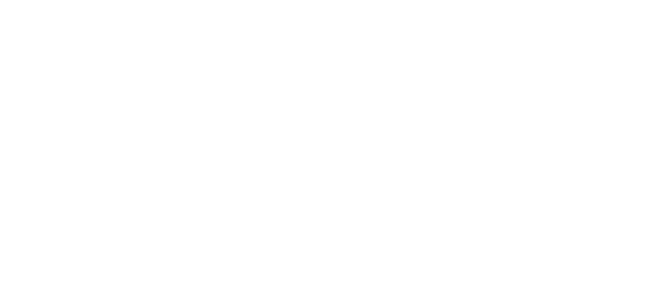
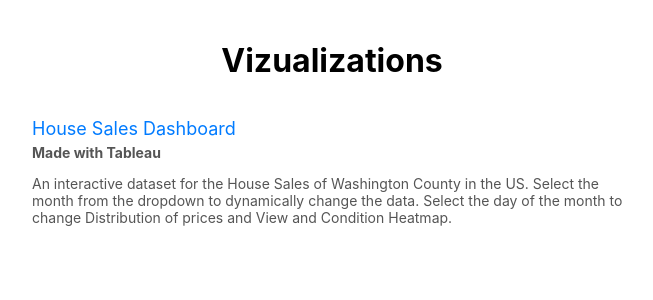
Before and after one commit to tonhwk/my-data-portfolio, a React (Create React App) app: page /visualizations in a window 1280 px wide. Before the commit this address had no page. Shown: the top 300 px of the page, without its empty margins (308-961 px from the left). Built offline with nearby package versions, Linux system fonts and the light colour scheme; the HTML template or start-up script is replaced by a standard one.

Commit message:
adding tableau project

```diff
--- a/src/App.js
+++ b/src/App.js
@@ -5,6 +5,7 @@ import { BrowserRouter as Router, Routes, Route } from 'react-router-dom';
 import Home from "./pages/Home/"
 import AdvancedDataAnalysisPage from "./pages/AdvancedDataAnalysisTechniques/Advanced"
 import RealWorldDataProjectsPage from './pages/RealWorldDataProjects/RealWorldDataProjects';
+import Visualizations from './pages/Visualizations/Visualizations';
 
 
 function App() {
@@ -14,6 +15,7 @@ function App() {
         <Route path="/" element={<Home />} />
         <Route path="/advanced_data_analysis" element={ <AdvancedDataAnalysisPage />} />
         <Route path="/real_world_data_projects" element={ < RealWorldDataProjectsPage/>} />
+        <Route path="/visualizations" element={ < Visualizations/>} />
       </Routes>
     </Router>
 
--- a/src/components/DataSkillCards/DataSkillCards.jsx
+++ b/src/components/DataSkillCards/DataSkillCards.jsx
@@ -18,8 +18,10 @@ function DataSkillCards() {
         </Link>
       </div>
       <div className="info-card">
-        <h2 className="info-card-title">Interactive Visualizations</h2>
-        <p className="info-card-description">Create interactive visualizations using tools like Plotly, Bokeh, or D3.js to engage users and allow them to explore the data interactively.</p>
+      <Link to="/visualizations">
+          <h2 className="info-card-title">Interactive Visualizations</h2>
+          <p className="info-card-description">Interactive visualizations using dashboards like Tableau and tools like Plotly, Bokeh, or D3.js to engage users and allow them to explore the data interactively.</p>
+        </Link>
       </div>
       <div className="info-card">
         <h2 className="info-card-title">Data Cleaning and Preprocessing</h2>
--- /dev/null
+++ b/src/pages/Visualizations/Visualizations.jsx
@@ -0,0 +1,26 @@
+import React from 'react';
+import './Visualizations.styles.css'; // Import CSS file for styling
+
+function Visualizations() {
+  return (
+    <div className="tableau-visualizations-container">
+      <h1>Vizualizations</h1>
+      <ul className="visualization-list">
+        <li>
+          <a href="https://public.tableau.com/app/profile/antonio4234/viz/HouseSalesDashboard_17156295410160/HouseSalesDashboard" target="_blank" rel="noopener noreferrer">
+            House Sales Dashboard
+          </a>
+          <p className="made-with">Made with Tableau</p>
+          <p>An interactive dataset for the House Sales of Washington County in the US.
+            Select the month from the dropdown to dynamically change the data. Select the day of
+            the month to change Distribution of prices and View and Condition Heatmap.
+          </p>
+        </li>
+
+        {/* Add more dashboards as needed */}
+      </ul>
+    </div>
+  );
+}
+
+export default Visualizations;
--- /dev/null
+++ b/src/pages/Visualizations/Visualizations.styles.css
@@ -0,0 +1,34 @@
+.tableau-visualizations-container {
+  margin-top: 20px;
+  display: flex;
+  flex-direction: column;
+  align-items: center; /* Align items horizontally at the center */
+}
+
+.visualization-list {
+  list-style-type: none;
+  padding: 0;
+  max-width: 600px; /* Adjust the maximum width as needed */
+
+}
+
+.visualization-list li {
+  margin-bottom: 20px;
+}
+
+.visualization-list li a {
+  font-size: 18px;
+  color: #007bff; /* Blue color */
+  text-decoration: none;
+}
+
+.visualization-list li p {
+  margin-top: 5px;
+  font-size: 14px;
+  color: #555; /* Dark gray color */
+}
+
+.made-with {
+  color: #555; /* Dark gray color */
+  font-weight: bold;
+}
--- /dev/null
+++ b/src/pages/Visualizations/index.js
@@ -0,0 +1 @@
+export { default } from "./Visualizations"
```
